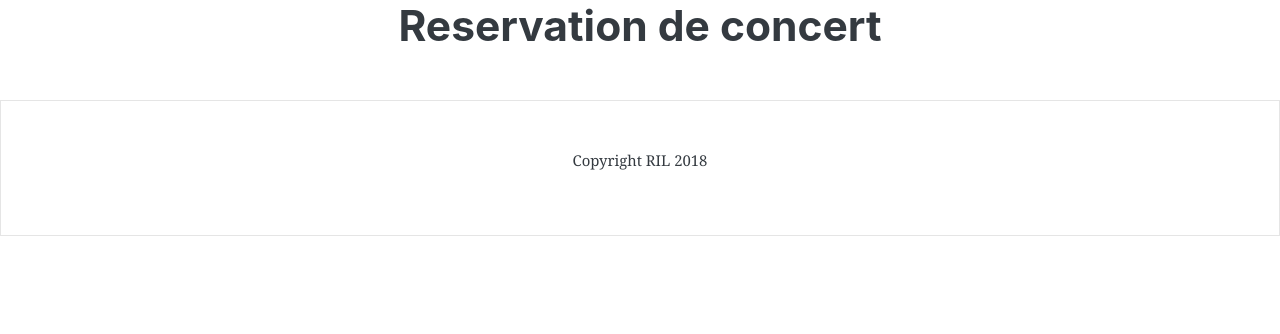
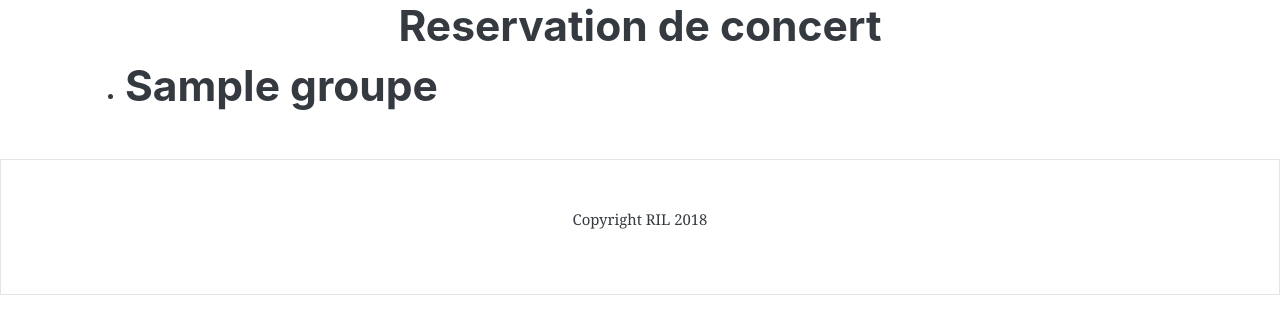
Before and after one commit to xouill/TDCesi, a Django app: template templates/index.html in a window 1280 px wide. Shown: the part 57-391 px from the top of the page. Run offline with Django 3.2, Linux system fonts and the light colour scheme; the template is opened without the code that fills it: most values are stand-ins (such as "Sample title", 1, 10 or a date in 2020); some libraries are stand-ins or nearby versions.

Commit message:
Mise en place de la page d'accueil

```diff
--- a/app/views.py
+++ b/app/views.py
@@ -2,8 +2,14 @@ from django.shortcuts import render
 
 # Create your views here.
 from django.views.generic import TemplateView
+from app.models import Groupe
 
 
 class IndexView(TemplateView):
 
     template_name = 'index.html'
+
+    def get_context_data(self, **kwargs):
+        result = super(IndexView, self).get_context_data(**kwargs)
+        result['groupes'] = Groupe
+        return result
--- a/templates/index.html
+++ b/templates/index.html
@@ -7,10 +7,13 @@
 {%  block body %}
     <div class="container">
         <h1 class="titrePage">Reservation de concert</h1>
-
-
-
-        {#    <a href="{% url 'cocktails_list' %}">list des cocktail</a>#}
+        <ul>
+        {% for groupe in groupes %}
+            <li>
+                <h1>{{ groupe.nom }}</h1>
+                <a href="{% url '#' %}" img="{{ groupe.PhotoDeGroupe }}"></a>
+            </li>
+        {% endfor %}
+        </ul>
     </div>
-
 {% endblock %}
```
Also changed, not shown: app/models.py (+7 -0 lines), db.sqlite3.
